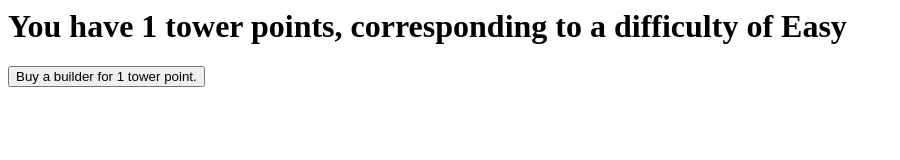
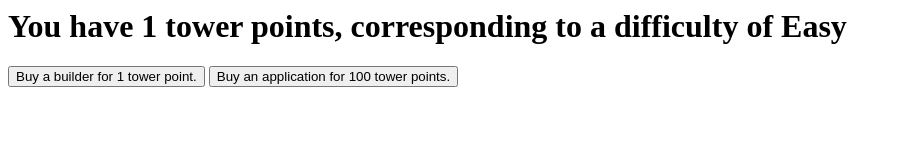
Before and after one commit to superopgamemaker/jtoh-incremental, a plain HTML site: page index.html in a window 1280 px wide. Shown: the whole page, without its empty margins (0-900 px from the left). Drawn offline with Linux system fonts and the light colour scheme.

Commit message:
new button

```diff
--- a/index.html
+++ b/index.html
@@ -6,5 +6,6 @@
   <body>
     <h1 id="towerPointStatement"> You have 1 tower point, corresponding to a difficulty of Easy. </h1>
     <button onclick="buyBuilder()" id="buyBuilderButton">Buy a builder for 1 tower point.</button>
+    <button onclick="buyApplication()" id="buyApplicationButton">Buy an application for 100 tower points.</button>
   </body>
 </html>
```
